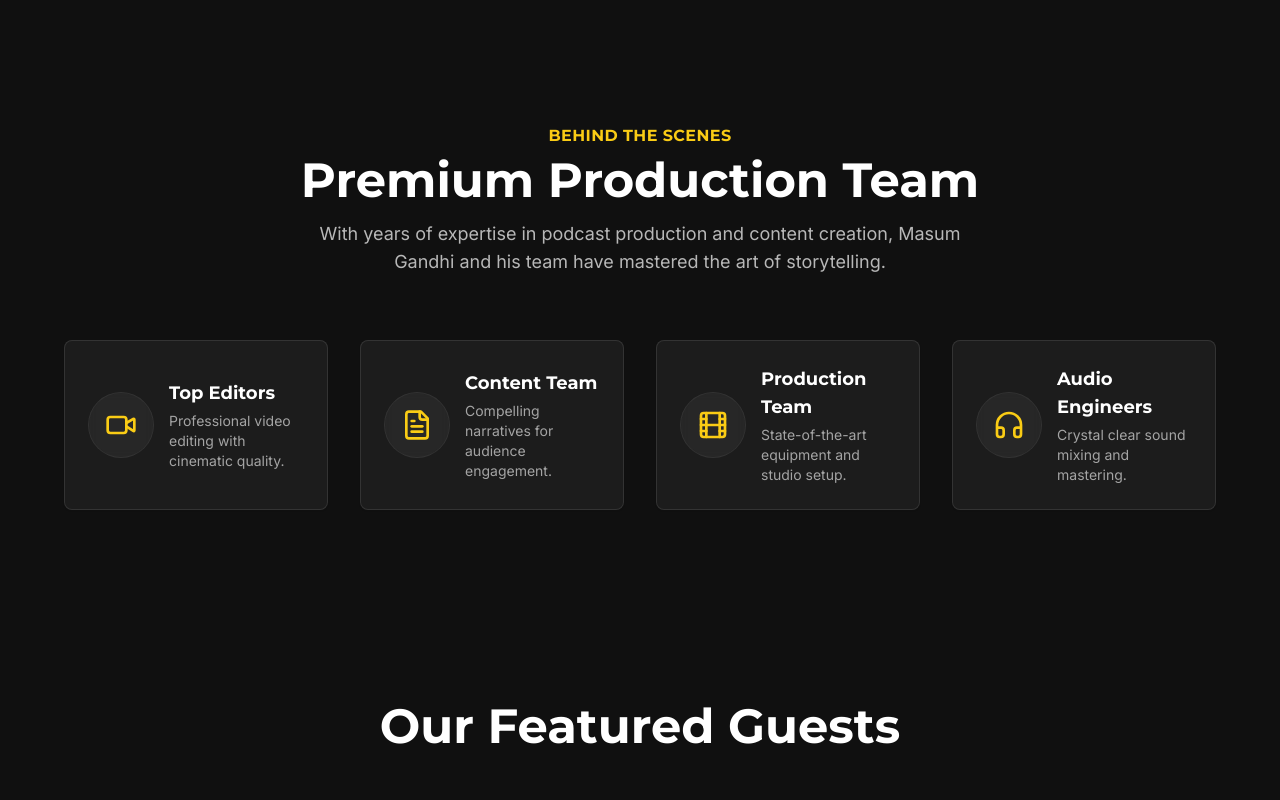
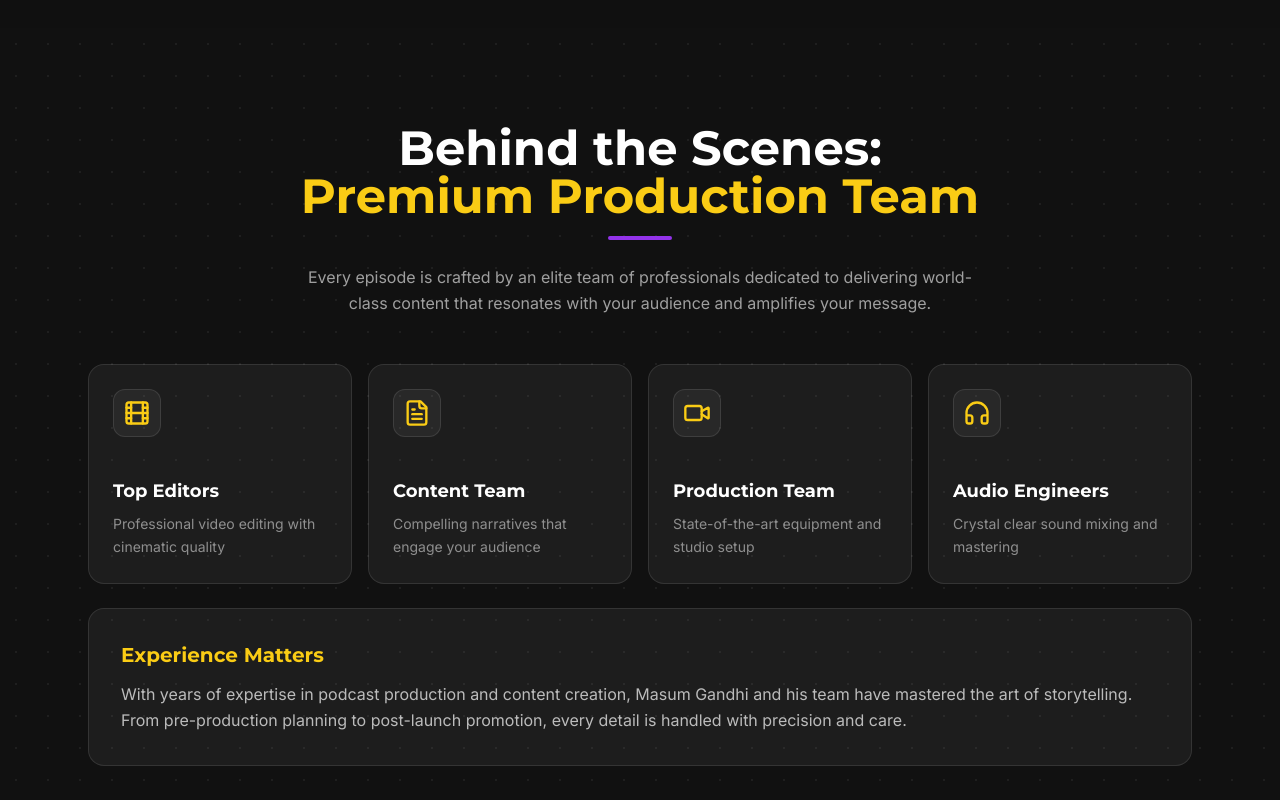
Before and after one commit to 18mca011-source/masum-gandhi-website, a Next.js app: page / in a window 1280 px wide. Shown: the part 4220-5020 px from the top of the page. Built offline with nearby package versions, Linux system fonts and the light colour scheme.

Commit message:
Redesign ProductionTeam section to match reference with dotted bg, 4 cards, Experience Matters card

```diff
--- a/app/components/ProductionTeam.tsx
+++ b/app/components/ProductionTeam.tsx
@@ -1,61 +1,81 @@
-import { Video, Headphones, Film, FileText } from "lucide-react";
+import { Film, FileText, Video, Headphones } from "lucide-react";
 
 const team = [
   {
-    icon: <Video className="w-8 h-8 text-yellow-400" />,
+    icon: <Film className="w-7 h-7 text-yellow-400" />,
     title: "Top Editors",
-    description: "Professional video editing with cinematic quality.",
+    description: "Professional video editing with cinematic quality",
   },
   {
-    icon: <FileText className="w-8 h-8 text-yellow-400" />,
+    icon: <FileText className="w-7 h-7 text-yellow-400" />,
     title: "Content Team",
-    description: "Compelling narratives for audience engagement.",
+    description: "Compelling narratives that engage your audience",
   },
   {
-    icon: <Film className="w-8 h-8 text-yellow-400" />,
+    icon: <Video className="w-7 h-7 text-yellow-400" />,
     title: "Production Team",
-    description: "State-of-the-art equipment and studio setup.",
+    description: "State-of-the-art equipment and studio setup",
   },
   {
-    icon: <Headphones className="w-8 h-8 text-yellow-400" />,
+    icon: <Headphones className="w-7 h-7 text-yellow-400" />,
     title: "Audio Engineers",
-    description: "Crystal clear sound mixing and mastering.",
+    description: "Crystal clear sound mixing and mastering",
   },
 ];
 
 export default function ProductionTeam() {
   return (
-    <section className="py-16 md:py-24 bg-[#101010]">
-      <div className="container mx-auto px-4 md:px-6">
-        <div className="text-center mb-10 md:mb-16">
-          <p className="font-bold text-yellow-400 font-headline uppercase tracking-wide mb-2">
-            Behind the Scenes
-          </p>
-          <h2 className="text-3xl md:text-5xl font-headline text-white font-bold">
-            Premium Production Team
+    <section
+      className="py-16 md:py-24 bg-[#111] relative overflow-hidden"
+      style={{
+        backgroundImage:
+          "radial-gradient(circle, rgba(255,255,255,0.06) 1px, transparent 1px)",
+        backgroundSize: "32px 32px",
+      }}
+    >
+      <div className="container mx-auto px-4 md:px-6 max-w-6xl">
+
+        {/* Title */}
+        <div className="text-center mb-12">
+          <h2 className="text-3xl md:text-4xl lg:text-5xl font-headline font-bold text-white leading-tight">
+            Behind the Scenes:{" "}
+            <span className="block text-yellow-400">Premium Production Team</span>
           </h2>
-          <p className="mt-4 max-w-2xl mx-auto text-lg text-white/70 font-accent">
-            With years of expertise in podcast production and content creation, Masum Gandhi and his
-            team have mastered the art of storytelling.
+          <div className="w-16 h-1 rounded-full bg-purple-600 mx-auto mt-4 mb-6" />
+          <p className="max-w-2xl mx-auto text-white/60 font-accent text-base leading-relaxed">
+            Every episode is crafted by an elite team of professionals dedicated to delivering
+            world-class content that resonates with your audience and amplifies your message.
           </p>
         </div>
 
-        <div className="grid grid-cols-1 sm:grid-cols-2 lg:grid-cols-4 gap-8 max-w-6xl mx-auto">
+        {/* 4 Cards */}
+        <div className="grid grid-cols-1 sm:grid-cols-2 lg:grid-cols-4 gap-4 mb-6">
           {team.map((item) => (
             <div
               key={item.title}
-              className="rounded-lg border text-card-foreground shadow-sm bg-white/5 border-white/10 p-6 flex items-center gap-4 transition-all duration-300 hover:border-yellow-400/50 hover:-translate-y-1 hover:bg-white/10"
+              className="bg-white/5 border border-white/10 rounded-2xl p-6 flex flex-col gap-10 hover:border-yellow-400/30 transition-colors duration-300"
             >
-              <div className="inline-block p-3 md:p-4 bg-white/5 rounded-full ring-1 ring-white/10 backdrop-blur-sm">
+              <div className="w-12 h-12 rounded-xl bg-white/5 border border-white/10 flex items-center justify-center">
                 {item.icon}
               </div>
               <div>
-                <h3 className="font-bold text-white font-headline text-lg">{item.title}</h3>
-                <p className="text-white/60 font-accent text-sm mt-1">{item.description}</p>
+                <h3 className="font-headline font-bold text-white text-lg mb-2">{item.title}</h3>
+                <p className="text-white/50 font-accent text-sm leading-relaxed">{item.description}</p>
               </div>
             </div>
           ))}
         </div>
+
+        {/* Experience Matters wide card */}
+        <div className="bg-white/5 border border-white/10 rounded-2xl p-8">
+          <h3 className="font-headline font-bold text-yellow-400 text-xl mb-3">Experience Matters</h3>
+          <p className="text-white/70 font-accent text-base leading-relaxed">
+            With years of expertise in podcast production and content creation, Masum Gandhi and his
+            team have mastered the art of storytelling. From pre-production planning to post-launch
+            promotion, every detail is handled with precision and care.
+          </p>
+        </div>
+
       </div>
     </section>
   );
```
